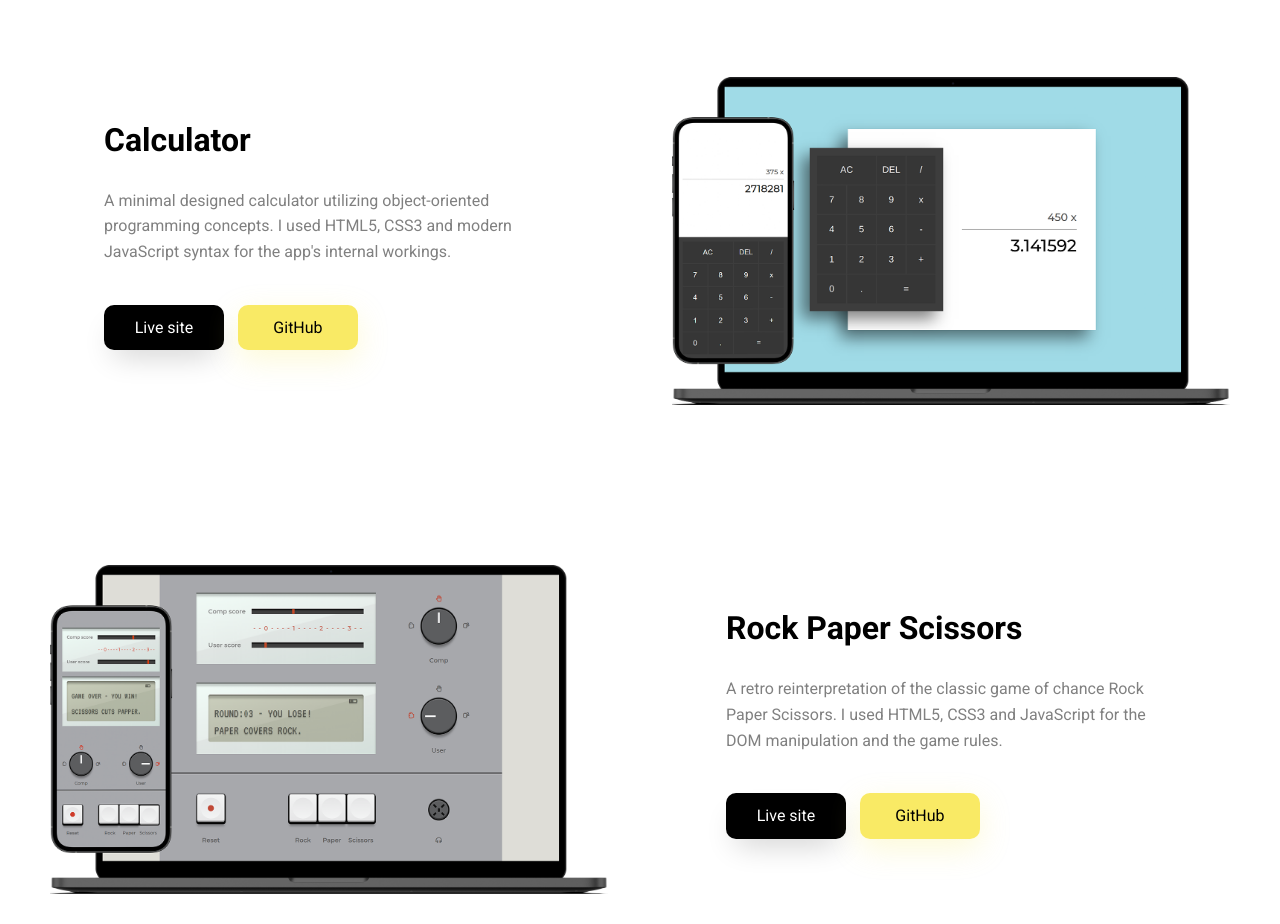
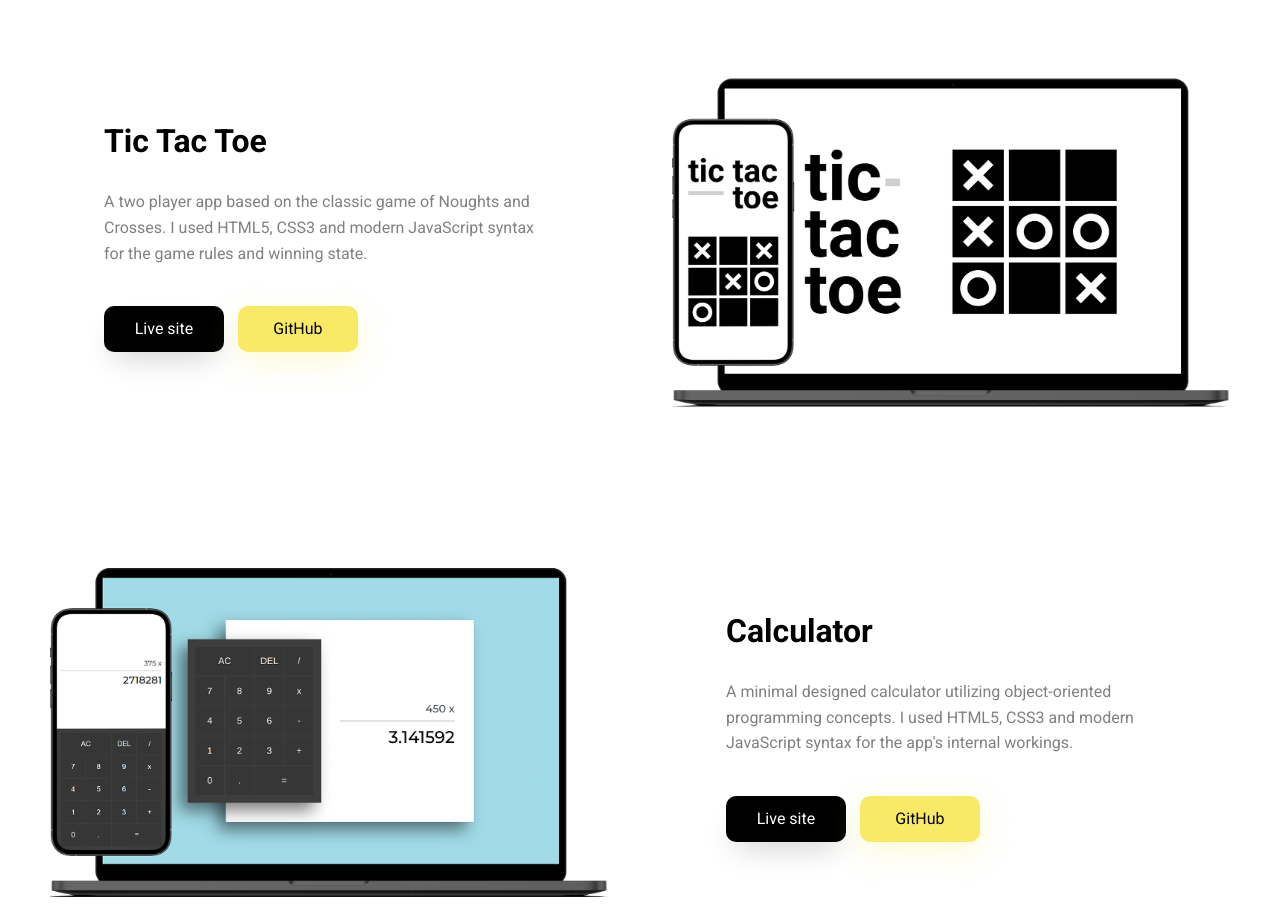
Before and after one commit to robertruse/portfolio-website-v2, a plain HTML site: page index.html in a window 1280 px wide. Shown: the part 1752-2676 px from the top of the page. Drawn offline with Linux system fonts and the light colour scheme.

Commit message:
Add project to work section

```diff
--- a/index.html
+++ b/index.html
@@ -138,6 +138,35 @@
         <div class="container-projects">
           <article class="project grid">
             <div class="container-images">
+              <img src="images/mockup-ttt.png" alt="" class="project-image" />
+            </div>
+
+            <div class="container-text">
+              <h3>Tic Tac Toe</h3>
+              <p>
+                A two player app based on the classic game of Noughts and
+                Crosses. I used HTML5, CSS3 and modern JavaScript syntax for the
+                game rules and winning state.
+              </p>
+              <div class="container-buttons">
+                <a
+                  href="https://robertruse.github.io/tic-tac-toe/"
+                  target="_blank"
+                  class="btn"
+                  >Live site</a
+                >
+                <a
+                  href="https://github.com/robertruse/tic-tac-toe"
+                  target="_blank"
+                  class="btn btn-secondary"
+                  >GitHub</a
+                >
+              </div>
+            </div>
+          </article>
+
+          <article class="project grid">
+            <div class="container-images">
               <img
                 src="images/mockup-calculator.png"
                 alt=""
@@ -147,7 +176,6 @@
 
             <div class="container-text">
               <h3>Calculator</h3>
-
               <p>
                 A minimal designed calculator utilizing object-oriented
                 programming concepts. I used HTML5, CSS3 and modern JavaScript
@@ -176,7 +204,6 @@
             </div>
             <div class="container-text">
               <h3>Rock Paper Scissors</h3>
-
               <p>
                 A retro reinterpretation of the classic game of chance Rock
                 Paper Scissors. I used HTML5, CSS3 and JavaScript for the DOM
@@ -209,7 +236,6 @@
             </div>
             <div class="container-text">
               <h3>Google Homepage</h3>
-
               <p>
                 A UI project where I built my own version of the Google homepage
                 designed in the Neumorphism style. I used HTML5/CSS and a bit of
```
Also changed, not shown: images/mockup-ttt.png (added).
